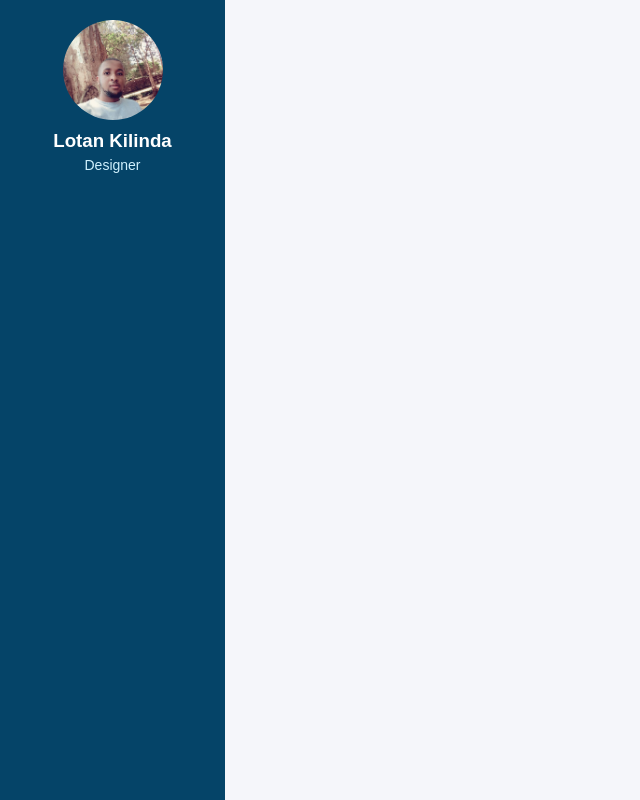
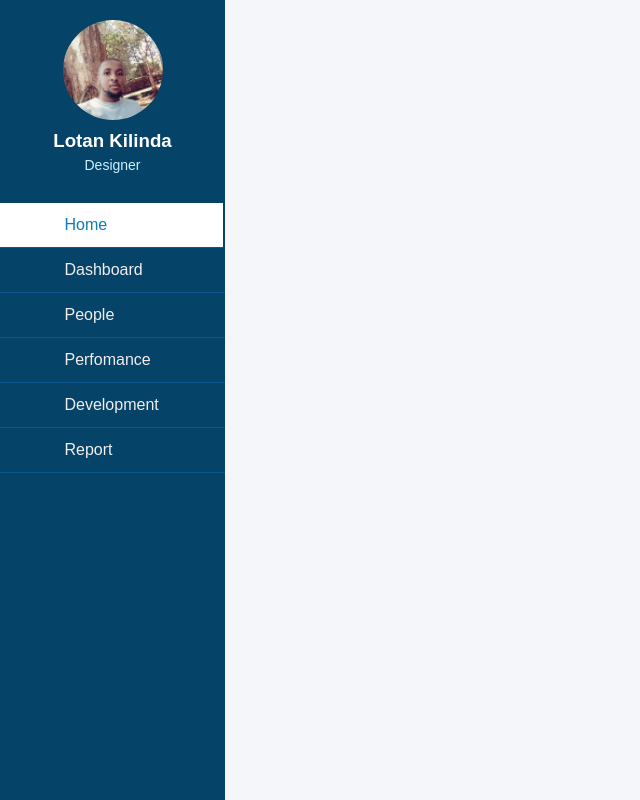
Before and after one commit to Lotany/Rizcakes, a PHP site: page /admin/dashboard.php in a window 1280 px wide. Shown: the whole page, without its empty margins (0-640 px from the left). Run offline with PHP 8.4, Linux system fonts and the light colour scheme; the visitor is signed in with stand-in values (Sample User, id 1).

Commit message:
adding a navbar

```diff
--- a/admin/dashboard.php
+++ b/admin/dashboard.php
@@ -1,14 +1,16 @@
 <?php session_start();
-if(!isset($_SESSION["id"])){
+if (!isset($_SESSION["id"])) {
     header("location: ../index.php?err=youmustlogin");
 }
 ?>
 <html>
+
 <head>
     <title>Admin</title>
     <meta name="viewport" content="width=device-width,initial-scale=1.0">
     <link rel="stylesheet" href="style.css">
 </head>
+
 <body>
     <div class="wrapper">
         <div class="sidebar">
@@ -17,12 +19,70 @@ if(!isset($_SESSION["id"])){
                 <h3>Lotan Kilinda</h3>
                 <p>Designer</p>
             </div>
+            <ul>
+                <li>
+                    <a href="#" class="active">
+                        <span class="icon"><i class="fas fa-home"></i></span>
+                        <span class="item">Home</span>
+                    </a>
+                </li>
 
+                <li>
+                    <a href="#">
+                        <span class="icon"><i class="fas fa-desktop"></i></span>
+                        <span class="item">Dashboard</span>
+                    </a>
+                </li>
+
+                <li>
+                    <a href="#">
+                        <span class="icon"><i class="fas fa-user-friends"></i></span>
+                        <span class="item">People</span>
+                    </a>
+                </li>
+
+
+                <li>
+                    <a href="#">
+                        <span class="icon"><i class="fas fa-tachometer-alt"></i></span>
+                        <span class="item">Perfomance</span>
+                    </a>
+                </li>
+
+                <li>
+                    <a href="#">
+                        <span class="icon"><i class="fas fa-database"></i></span>
+                        <span class="item">Development</span>
+                    </a>
+                </li>
+
+                <li>
+                    <a href="#">
+                        <span class="icon"><i class="fas fa-cahrt-line"></i></span>
+                        <span class="item">Report</span>
+                    </a>
+                </li>
+            </ul>
         </div>
+
+        <div class="section">
+
+            <div class="top_navbar">
+                <div class="hamburger">
+                    <a href="#">
+                        <i class="fas fa-bars"></i>
+                    </a>
+                </div>
+            </div>
+        </div>
+
+
+
     </div>
 
     <script>
 
     </script>
 </body>
+
 </html>
--- a/admin/style.css
+++ b/admin/style.css
@@ -45,3 +45,33 @@ body {
     color: rgb(206, 240, 253);
     font-size: 14px;
 }
+
+
+.wrapper .sidebar ul li a{
+    display: block;
+    padding: 13px 30px;
+    border-bottom: 1px solid #10558d;
+    color: rgb(241, 237,237);
+    font-size: 16px;
+    position: relative;
+}
+
+.wrapper .sidebar ul li a .icon {
+    color: #dee4ec;
+    width: 30px;
+    display: inline-block;
+}
+
+.wrapper .sidebar ul li a:hover, .wrapper .sidebar ul li a.active{
+    color: #0c7db1;
+    background: white;
+    border-right: 2px solid rgb(5, 68, 104);
+}
+
+.wrapper .sidebar ul li a:hover .icon,.wrapper .sidebar ul li a.active .icon{
+    color: #0c7db1;
+}
+
+.wrapper .sidebar ul li a:hover:before,.wrapper .sidebar ul li a.active:before{
+    display: block;
+}
```
Lines whose indentation alone changed are shown as unchanged.
